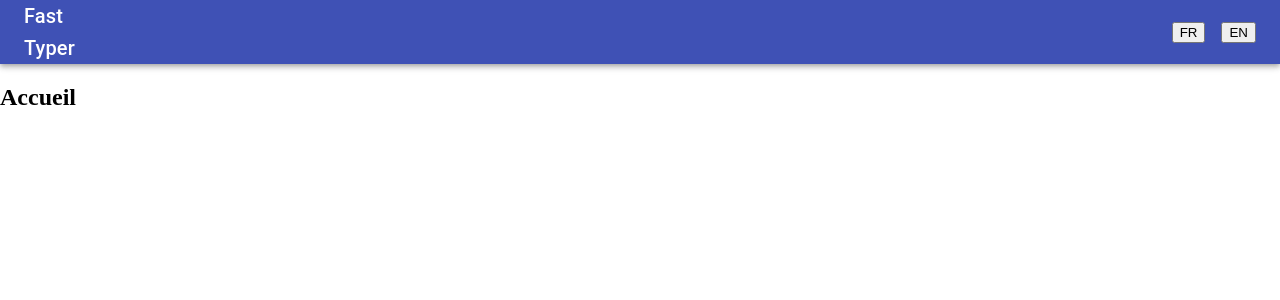
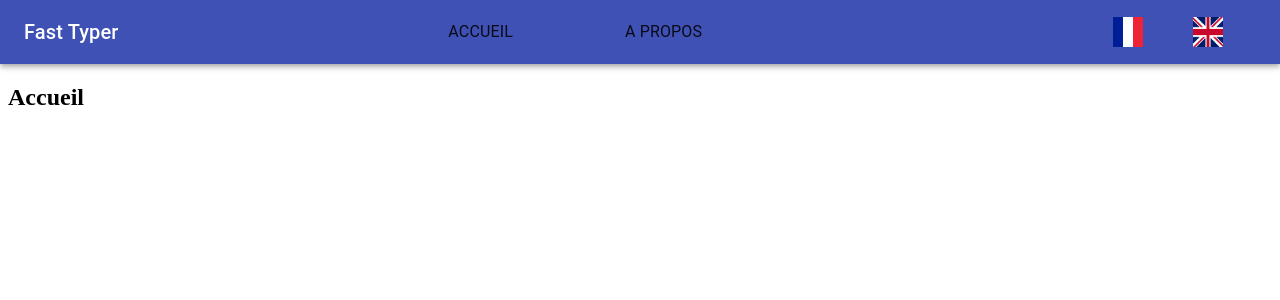
Before and after one commit to Crawblu/Fast-Typer-front, a React (Create React App) app in the folder fast-typer/: page / in a window 1280 px wide. Shown: the top 300 px of the page. Built offline with nearby package versions, Linux system fonts and the light colour scheme.

Commit message:
Header
Header

```diff
--- a/fast-typer/src/Home.jsx
+++ b/fast-typer/src/Home.jsx
@@ -1,14 +1,13 @@
 import React from 'react';
 import { useTranslation } from 'react-i18next';
 
-const Home = () => {
+function Home() {
   const { t } = useTranslation();
-
   return (
     <div>
-      {t('Home.label')}
+      <h2>{t('Home')}</h2>
     </div>
   );
-};
+}
 
 export default Home;
--- a/fast-typer/src/app.css
+++ b/fast-typer/src/app.css
@@ -1,3 +1,16 @@
 body {
     margin: 0px;
 }
+
+#content {
+    margin: 8px;
+}
+
+.languageButton {
+    width: 30px;
+    height: 30px;
+}
+
+.languagePic {
+    background-size: cover;
+}
--- a/fast-typer/src/app.jsx
+++ b/fast-typer/src/app.jsx
@@ -1,21 +1,22 @@
 import React from 'react';
-// import {
-//   BrowserRouter as Router,
-//   Switch,
-//   Route,
-//   Link,
-// } from 'react-router-dom';
+import {
+  BrowserRouter as Router,
+  Switch,
+  Route,
+  Link,
+} from 'react-router-dom';
 import { useTranslation } from 'react-i18next';
 import { makeStyles } from '@material-ui/core/styles';
 import AppBar from '@material-ui/core/AppBar';
 import Toolbar from '@material-ui/core/Toolbar';
 import Typography from '@material-ui/core/Typography';
 import { Grid } from '@material-ui/core';
-// import { Grid } from '@material-ui/core';
-// import Home from './Home';
-// import Button from '@material-ui/core/Button';
+import Button from '@material-ui/core/Button';
 // import IconButton from '@material-ui/core/IconButton';
+import Home from './Home';
 import './app.css';
+import FrFlag from './ressources/FranceFlag.png';
+import EnFlag from './ressources/EnglishFlag.png';
 
 const useStyles = makeStyles(() => ({
   root: {
@@ -24,33 +25,74 @@ const useStyles = makeStyles(() => ({
   title: {
     flexGrow: 1,
   },
+  menu: {
+    flexGrow: 2,
+  },
+  language: {
+    flexGrow: 1,
+  },
 }));
 
 export default function App() {
   const classes = useStyles();
-  const { i18n } = useTranslation();
+  const { t, i18n } = useTranslation();
 
   const changeLanguage = (language) => {
     i18n.changeLanguage(language);
   };
   return (
     <div className="App">
+      <Router>
         <div className={classes.root}>
           <AppBar position="static">
             <Toolbar>
-            <Typography variant="h6" className={classes.title}>Fast Typer</Typography>
+              <Typography noWrap variant="h6" className={classes.title}>Fast Typer</Typography>
+              <div className={classes.menu}>
+                <Grid container xs={12} spacing={10} justify="center">
+                  <Grid item>
+                    <Button variant="h8" className={classes.title} color="primary" to="/" component={Link}>
+                      <Typography>
+                        {t('Home')}
+                      </Typography>
+                    </Button>
+                  </Grid>
+                  <Grid item>
+                    <Button variant="h8" className={classes.title} to="/about" component={Link}>
+                      <Typography>
+                        {t('About')}
+                      </Typography>
+                    </Button>
+                  </Grid>
+                </Grid>
+              </div>
+              <div className={classes.language}>
                 <Grid container xs={12} spacing={2} justify="flex-end">
                   <Grid item>
-                <button type="button" onClick={() => changeLanguage('fr')}>FR</button>
+                    <Button type="button" onClick={() => changeLanguage('fr')}>
+                      <img className="languageButton" src={FrFlag} alt="FR" />
+                    </Button>
                   </Grid>
                   <Grid item>
-                <button type="button" onClick={() => changeLanguage('en')}>EN</button>
+                    <Button type="button" onClick={() => changeLanguage('en')}>
+                      <img className="languageButton" src={EnFlag} alt="EN" />
+                    </Button>
                   </Grid>
                 </Grid>
+              </div>
             </Toolbar>
           </AppBar>
         </div>
+        <div id="content">
+          <Switch>
+            <Route exact path="/">
               <Home />
+            </Route>
+            <Route path="/about">
+              <About />
+            </Route>
+          </Switch>
+        </div>
+      </Router>
     </div>
   );
 }
@@ -58,23 +100,14 @@ export default function App() {
 // You can think of these components as "pages"
 // in your app.
 
-function Home() {
+function About() {
   const { t } = useTranslation();
   return (
     <div>
-      <h2>{t('Home')}</h2>
+      <h2>{t('About')}</h2>
     </div>
   );
 }
-
-// function About() {
-//   const { t } = useTranslation();
-//   return (
-//     <div>
-//       <h2>{t('About')}</h2>
-//     </div>
-//   );
-// }
 
 // function Dashboard() {
 //   return (
```
Also changed, not shown: fast-typer/src/ressources/EnglishFlag.png (added), fast-typer/src/ressources/FranceFlag.png (added). Lines whose indentation alone changed are shown as unchanged.
